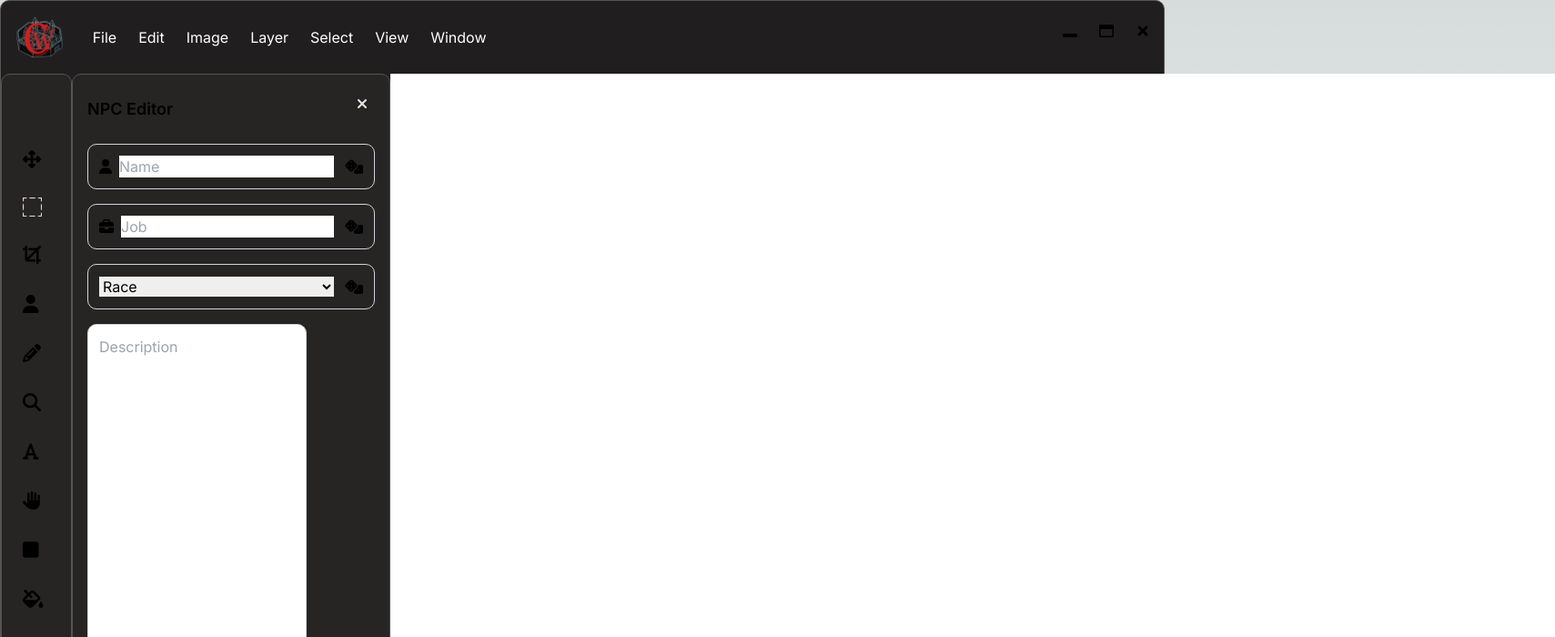
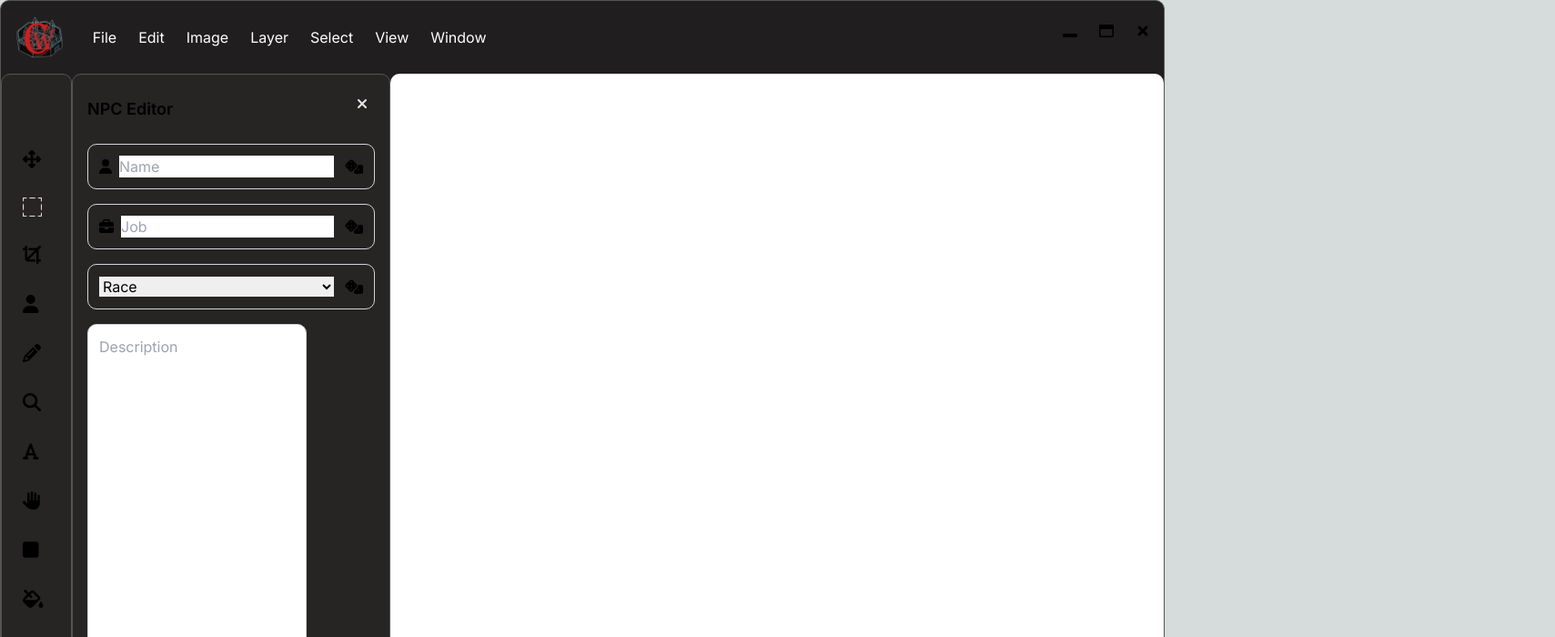
Before and after one commit to VioleGracex/pr_5, a Next.js app: page / in a window 1280 px wide. Shown: the top 700 px of the page at 91% size, 1709 px wide, since content can reach past the window. Built offline with nearby package versions, Linux system fonts and the light colour scheme.

Commit message:
0.9
fix height panels

```diff
--- a/src/app/Panels/MainPanels.tsx
+++ b/src/app/Panels/MainPanels.tsx
@@ -22,7 +22,7 @@ export const LeftPanel: React.FC = () => {
   });
 
   return (
-    <div className={`w-1/7 bg-left-panel rounded z-10 relative ${isDragging ? 'opacity-50' : ''}`}>
+    <div className={`w-1/7 h-full bg-left-panel rounded z-10 relative ${isDragging ? 'opacity-50' : ''}`}>
       {/* Draggable area at the top of the left panel */}
       <div ref={drag} className="absolute top-0 left-0 w-full h-5 bg-#232323"></div>
       {/* Tool Panel */}
@@ -101,7 +101,7 @@ export const NpcEditorPanel: React.FC = () => {
   };
 
   return (
-    <div className={`w-1/7 bg-editor-panel rounded z-10 relative`}>
+    <div className={`w-1/7 h-full bg-editor-panel rounded z-10 relative`}>
       {/* NPC Editor Title */}
       <div className="flex justify-between items-center mt-4 ml-4 mb-4">
         <p className="text-lg font-semibold">NPC Editor</p>
--- a/src/app/page.tsx
+++ b/src/app/page.tsx
@@ -67,11 +67,11 @@ const Home: React.FC = () => {
           <div id="npcEditorPanelWrapper" style={{ display: 'block' }}>
             <NpcEditorPanel />
           </div>
-          <div >
+          <div className="flex-1 relative overflow-hidden rounded">
             {canvasList.map((canvasId, index) => (
               <React.Fragment key={canvasId}>
                 {!isCanvasHidden[canvasId] && (
-                  <div >
+                  <div style={{ position: 'absolute', zIndex: 1 }}>
                     {/* Set z-index to 1 to keep canvas above background */}
                     <CanvasProvider canvasId={canvasId} strokeColor={currentColor}>
                       <Canvas />
@@ -91,7 +91,7 @@ const Home: React.FC = () => {
             />
           </div>
         </div>
-        <div className="rounded">
+        <div className="rounded" >
           <ConsoleBar />
         </div>
       </div>
```
